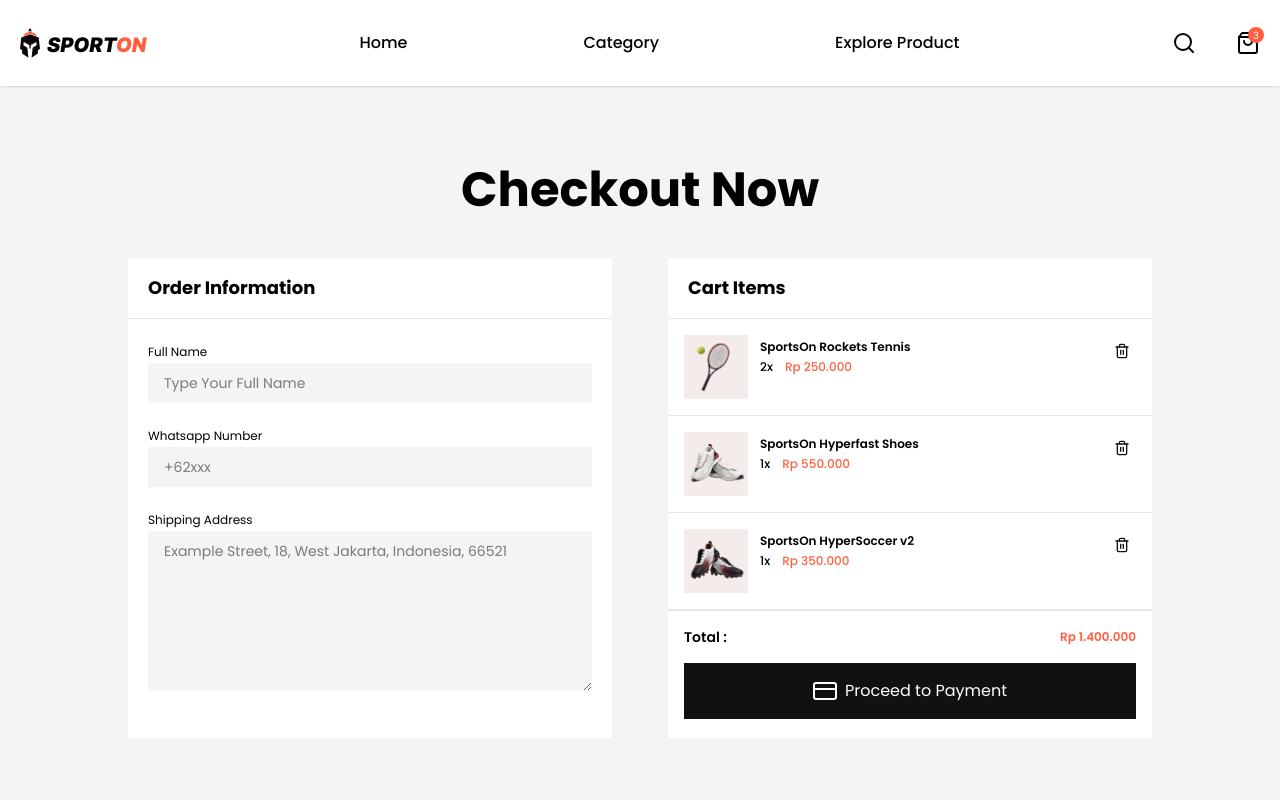
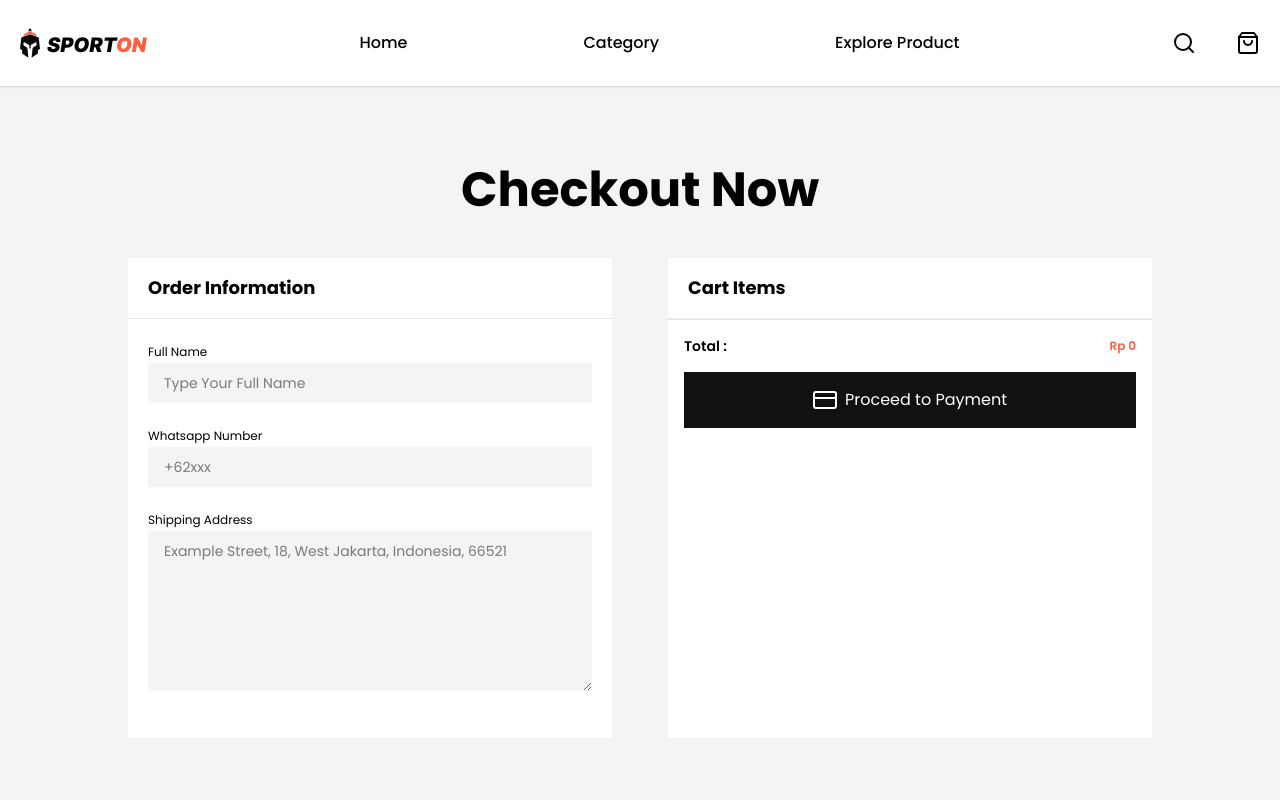
Before and after one commit to Deku-foryou/sporton-fe-vercel-deploy, a Next.js app: page /checkout in a window 1280 px wide. Shown: the top 800 px of the page. Built offline with nearby package versions, Linux system fonts and the light colour scheme.

Commit message:
integrasi cart-popup

```diff
--- a/app/(landing)/components/home/products.tsx
+++ b/app/(landing)/components/home/products.tsx
@@ -1,16 +1,27 @@
+"use client";
+
+import { useCartStore } from "@/app/hooks/use-cart-store";
 import { getImageUrl } from "@/app/lib/api";
 import { Product } from "@/app/types";
 import priceFormatter from "@/app/utils/price-formatter";
 import Image from "next/image";
 import Link from "next/link";
+import React from "react";
 import { FiPlus } from "react-icons/fi";
-
 
 type TProductsProps = {
   products: Product[];
 };
 
-const ProductsSection = ({products}: TProductsProps) => {
+const ProductsSection = ({ products }: TProductsProps) => {
+  const { addItem } = useCartStore();
+
+  const handleAddtocart = (e: React.MouseEvent, product: Product) => {
+    e.stopPropagation();
+    e.preventDefault();
+    addItem(product);
+  };
+
   return (
     <section id="products-section" className="container mx-auto mt-25 mb-52">
       <h2 className="font-bold italic text-4xl text-center mb-11">
@@ -32,7 +43,10 @@ const ProductsSection = ({products}: TProductsProps) => {
                 className="aspect-square oobject-contain"
                 unoptimized={true}
               />
-              <button className=" text-white bg-primary w-10 h-10 p-2! absolute right-3 top-3">
+              <button
+                className=" text-white bg-primary w-10 h-10 p-2! absolute right-3 top-3"
+                onClick={(e) => handleAddtocart(e, product)}
+              >
                 <FiPlus className="" size={24} />
               </button>
             </div>
--- a/app/(landing)/components/layouts/header.tsx
+++ b/app/(landing)/components/layouts/header.tsx
@@ -6,10 +6,12 @@ import Link from "next/link";
 import { FiSearch, FiShoppingBag, FiMenu, FiX } from "react-icons/fi";
 import CartPopup from "../ui/cart-popup";
 import Button from "../ui/button";
+import { useCartStore } from "@/app/hooks/use-cart-store";
 
 const Header = () => {
   const [isMenuOpen, setIsMenuOpen] = useState(false);
   const [isCartPopupOpen, setIsCartPopupOpen] = useState(false);
+  const { items } = useCartStore();
 
   return (
     <header className="w-full bg-white sticky top-0 z-50 shadow-sm">
@@ -49,9 +51,13 @@ const Header = () => {
             onClick={() => setIsCartPopupOpen(!isCartPopupOpen)}
           >
             <FiShoppingBag className="w-5 h-5 md:w-6 md:h-6  " />
-            <div className="bg-primary rounded-full w-3 h-3 md:w-4 md:h-4 absolute -top-1 -right-1 text-[8px] md:text-[10px] text-white flex items-center justify-center">
-              3
+            {items.length ? (
+              <div className="bg-primary rounded-full w-3 h-3 md:w-4 md:h-4 absolute -top-1 -right-1 text-[8px] md:text-[10px] text-white flex items-center justify-center">
+              {items.length}
             </div>
+            ) : (
+              <></>
+            )}
           </button>
           {isCartPopupOpen && <CartPopup />}
           <button
--- a/app/(landing)/components/ui/cart-popup.tsx
+++ b/app/(landing)/components/ui/cart-popup.tsx
@@ -3,38 +3,22 @@ import Image from "next/image";
 import { FiArrowRight, FiTrash2 } from "react-icons/fi";
 import Button from "./button";
 import { useRouter } from "next/navigation";
+import { useCartStore } from "@/app/hooks/use-cart-store";
+import { getImageUrl } from "@/app/lib/api";
 
-export const cartlist = [
-  {
-    name: "SportsOn Rockets Tennis",
-    category: "Tennis",
-    price: 250000,
-    qty: 2,
-    imgUrl: "product-2.svg",
-  },
-
-  {
-    name: "SportsOn Hyperfast Shoes",
-    category: "Running",
-    price: 550000,
-    qty: 1,
-    imgUrl: "product-3.svg",
-  },
-  {
-    name: "SportsOn HyperSoccer v2",
-    category: "Football",
-    price: 350000,
-    qty: 1,
-    imgUrl: "product-4.svg",
-  },
-];
+export const cartlist = [];
 
 const CartPopup = () => {
   const { push } = useRouter();
-  const totalPrice = cartlist.reduce(
+  const { items, removeItem } = useCartStore();
+
+  const totalPrice = items.reduce(
     (total, item) => total + item.price * item.qty,
     0,
   );
+
+  console.log("cradt item", items);
+
   const handleCheckout = () => {
     push("/checkout");
   };
@@ -44,14 +28,16 @@ const CartPopup = () => {
       <div className="p-4 border-b border-gray-200 font-bold text-center">
         Shopping Cart
       </div>
-      {cartlist.map((item, index) => (
+      {items.length ? (
+        items.map((item, index) => (
           <div key={index} className="border-b border-gray-200 p-4 flex gap-3">
             <div className="bg-primary-light aspect-square w-16 flex justify-center items-center">
               <Image
-              src={`/images/products/${item.imgUrl}`}
+                src={getImageUrl(item.imageUrl)}
                 width={63}
                 height={63}
                 alt={item.name}
+                unoptimized
                 className="aspect-square object-contain"
               />
             </div>
@@ -68,11 +54,17 @@ const CartPopup = () => {
               size="small"
               variant="ghost"
               className="w-7 h-7 p-0! mb-8 self-center ml-auto"
+              onClick={() => removeItem(item._id)}
             >
               <FiTrash2 />
             </Button>
           </div>
-      ))}
+        ))
+      ) : (
+        <div className="text-center py-5 opacity-50">
+          Shopping Cart is empty
+        </div>
+      )}
       <div className="border-t border-gray-200 p-4">
         <div className="flex justify-between font-semibold">
           <div className="text-sm">Total :</div>
--- /dev/null
+++ b/app/hooks/use-cart-store.ts
@@ -0,0 +1,42 @@
+import { create } from "zustand";
+import { Product } from "../types";
+import { persist } from "zustand/middleware";
+
+export interface CartItem extends Product {
+   qty: number;
+}
+
+interface CartStore {
+  items: CartItem[];
+  addItem: (product: Product, qty?: number) => void;
+  removeItem: (productId: string) => void;
+  reset: () => void;
+}
+
+export const useCartStore = create<CartStore>()(
+  persist((set, get) => ({
+    items: [],
+    addItem: (product, qty = 1) => {
+      const items = get().items;
+      const existingItem = items.find((item) => item._id === product._id);
+
+      if (existingItem) {
+        set({
+          items: items.map((item) =>
+            item._id === product._id ? { ...item, qty: item.qty + qty } : item
+          ),
+        });
+      }else {
+         set({items: [...items, {...product, qty}]});
+      }
+    },
+    removeItem: (productId) => {
+      set({items: get().items.filter((item) => item._id !== productId)});
+    },
+    reset: () => {
+      set({items: []})
+    }
+  }),{
+   name: "cart-storage"
+  }),
+);
```
Lines whose indentation alone changed are shown as unchanged.
